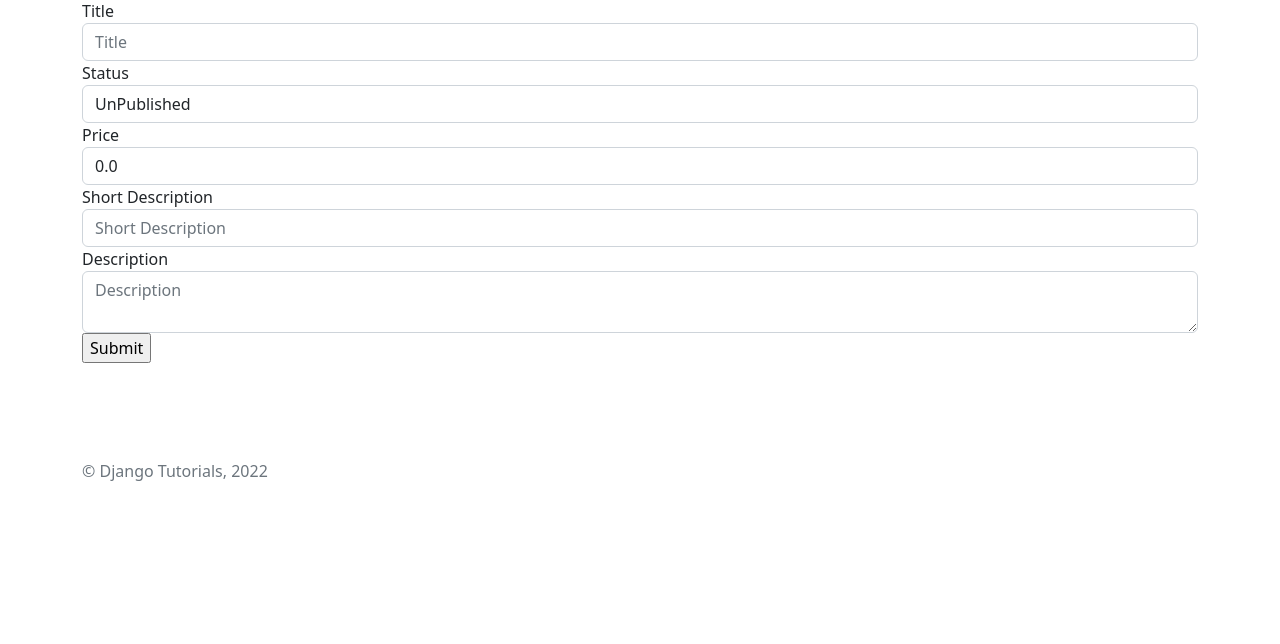
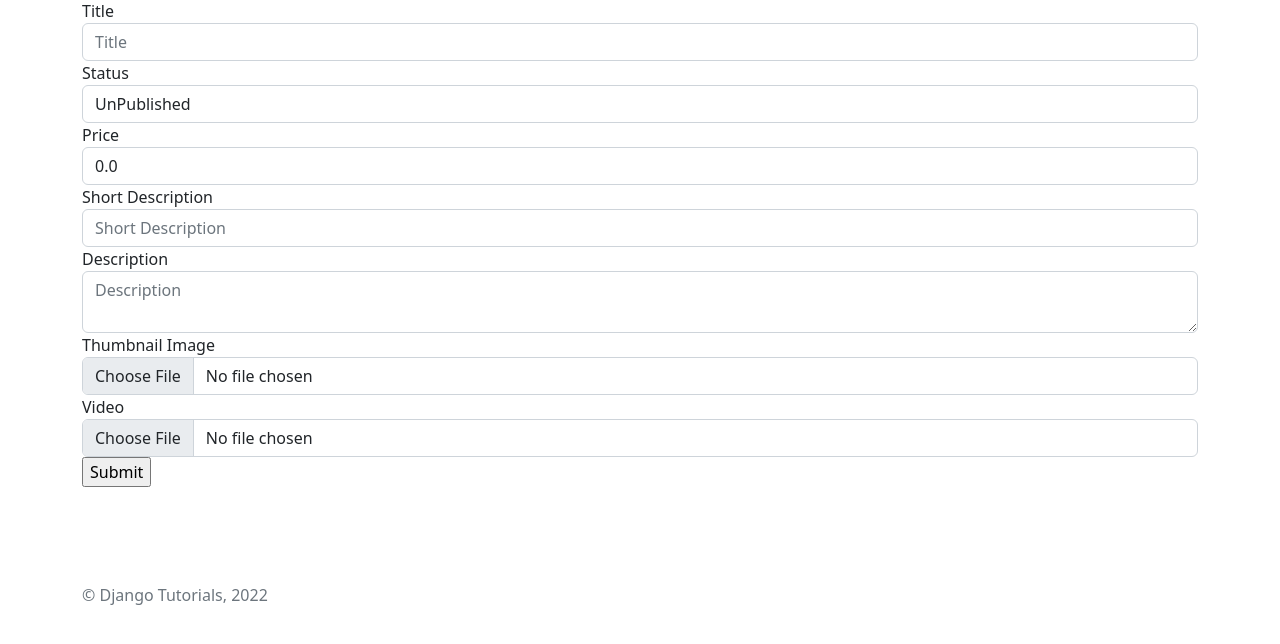
Before and after one commit to proteanbits/webcasts, a Django app: page /course/course/create/ in a window 1280 px wide. Shown: the part 73-717 px from the top of the page. Run offline with Django 4.2, Linux system fonts and the light colour scheme; the visitor is signed in with stand-in values (Sample User, id 1); some libraries are stand-ins or nearby versions.

Commit message:
Add image and Video upload fields to Course and Class

```diff
--- a/course/admin.py
+++ b/course/admin.py
@@ -18,7 +18,7 @@ class CourseAdmin(admin.ModelAdmin):
 
     fieldsets = [
         ("Basic", {
-            "fields": ['title', 'slug', 'price', 'status']
+            "fields": ['title', 'slug', 'price', 'status', 'thumbnail', 'video']
         }),
         ("Description", {
             "fields": ['short_desc', 'desc']
--- a/course/models.py
+++ b/course/models.py
@@ -13,8 +13,16 @@ class CourseCommonInfo(models.Model):
     slug = models.SlugField(max_length=255, unique=True, blank=False,
                             null=True)  # hyphenated lower case text of the title
 
+    thumbnail = models.ImageField(upload_to='thumbnails/', null=True, blank=True)
+    video = models.FileField(upload_to='videos/', null=True, blank=True)
+
     class Meta:
         abstract = True
+
+    def delete(self, *args, **kwargs):
+        self.thumbnail.delete()
+        self.video.delete()
+        super().delete(*args, **kwargs)
 
 
 class PublishedCourseManager(models.Manager):
--- a/course/templates/pages/course/create.html
+++ b/course/templates/pages/course/create.html
@@ -16,7 +16,7 @@
   <section class="mt-4">
     <div class="row">
       <div class="col-12">
-        <form action="{% url 'course:create_course' %}" method="post">
+        <form action="{% url 'course:create_course' %}" method="post" enctype="multipart/form-data">
           {% csrf_token %}
           {% include 'pages/course/form.html' %}
           <input type="submit" value="Submit">
--- a/course/templates/pages/course/form.html
+++ b/course/templates/pages/course/form.html
@@ -80,4 +80,35 @@
       </div>
     </div>
   {% endif %}
+<div class="form-group
+            {% if form.thumbnail.errors %}
+              has-error
+            {% endif %}"
+>
+  <label class="control-label" for="thumbnail">Thumbnail Image</label>
+  <input type="file" class="form-control" id="thumbnail"
+            placeholder="Thumbnail" name="thumbnail">{{ form.thumbnail.value|default_if_none:"" }}
+  {% if form.thumbnail.errors %}
+    <div class="form-group has-error">
+      <div class="control-label">
+        {{ form.thumbnail.errors }}
+      </div>
+    </div>
+  {% endif %}
 </div>
+<div class="form-group
+            {% if form.video.errors %}
+              has-error
+            {% endif %}"
+>
+  <label class="control-label" for="video">Video</label>
+  <input type="file" class="form-control" id="video"
+            placeholder="Video" name="video">{{ form.video.value|default_if_none:"" }}
+  {% if form.video.errors %}
+    <div class="form-group has-error">
+      <div class="control-label">
+        {{ form.video.errors }}
+      </div>
+    </div>
+  {% endif %}
+</div>
--- a/course/views.py
+++ b/course/views.py
@@ -22,7 +22,7 @@ class CourseOwnerMixin(UserPassesTestMixin):
 class CreateCourse(AuthorMixin, CreateView):
     model = Course
     template_name = 'pages/course/create.html'  # default is course_create_form.html
-    fields = ['title', 'price', 'short_desc', 'desc', 'status']
+    fields = ['title', 'price', 'short_desc', 'desc', 'status', 'thumbnail', 'video']
     permission_required = ('course.add_course',)
 
     def form_valid(self, form):
@@ -38,7 +38,7 @@ class CreateCourse(AuthorMixin, CreateView):
 class UpdateCourse(AuthorMixin, CourseOwnerMixin, UpdateView):
     model = Course
     template_name = 'pages/course/update.html'  # default is course_update_form.html
-    fields = ['title', 'price', 'short_desc', 'desc', 'status']
+    fields = ['title', 'price', 'short_desc', 'desc', 'status', 'thumbnail', 'video']
     permission_required = ('course.change_course',)
 
     def form_valid(self, form):
@@ -73,7 +73,7 @@ class DeleteCourse(AuthorMixin, CourseOwnerMixin, DeleteView):
 class CreateClass(AuthorMixin, CreateView):
     model = CourseClass
     template_name = 'pages/class/create.html'  # default is class_create_form.html
-    fields = ['title', 'is_free', 'short_desc', 'desc']
+    fields = ['title', 'is_free', 'short_desc', 'desc', 'thumbnail', 'video']
     permission_required = ('course.add_courseclass',)
 
     def get_context_data(self, **kwargs):
--- a/main/templates/pages/course.html
+++ b/main/templates/pages/course.html
@@ -20,7 +20,7 @@
   <div class="row py-5">
     <div class="col-xs-12 col-sm-12 col-md-12 col-lg-8">
       <video controls width="100%">
-        <source src="{{ course.video_url }}" type="video/mp4">
+        <source src="{{ course.video.url }}" type="video/mp4">
       </video>
     </div>
     <div class="col-xs-12 col-sm-12 col-md-12 col-lg-4">
--- a/requirements.txt
+++ b/requirements.txt
@@ -1 +1,2 @@
 django
+pillow
--- a/webcasts/settings.py
+++ b/webcasts/settings.py
@@ -120,7 +120,11 @@ USE_TZ = True
 # Static files (CSS, JavaScript, Images)
 # https://docs.djangoproject.com/en/4.1/howto/static-files/
 
-STATIC_URL = 'static/'
+STATIC_URL = '/static/'
+STATIS_ROOT = BASE_DIR / 'staticfiles'
+
+MEDIA_ROOT = BASE_DIR / 'media'
+MEDIA_URL = '/media/'
 
 # Default primary key field type
 # https://docs.djangoproject.com/en/4.1/ref/settings/#default-auto-field
--- a/webcasts/urls.py
+++ b/webcasts/urls.py
@@ -13,6 +13,8 @@ Including another URLconf
     1. Import the include() function: from django.urls import include, path
     2. Add a URL to urlpatterns:  path('blog/', include('blog.urls'))
 """
+from django.conf import settings
+from django.conf.urls.static import static
 from django.contrib import admin
 from django.urls import path, include
 
@@ -21,3 +23,6 @@ urlpatterns = [
     path('course/', include('course.urls')),
     path('admin/', admin.site.urls),
 ]
+
+if settings.DEBUG:
+    urlpatterns += static(settings.MEDIA_URL, document_root=settings.MEDIA_ROOT)
```
Also changed, not shown: course/templates/pages/class/detail.html (+1 -7 lines), course/templates/pages/class/form.html (+32 -0 lines), course/templates/pages/course/detail.html (+1 -6 lines), course/templates/pages/course/list.html (+1 -6 lines), course/migrations/0004_course_thumbnail_course_video_courseclass_thumbnail_and_more.py (added), 1 other file.
